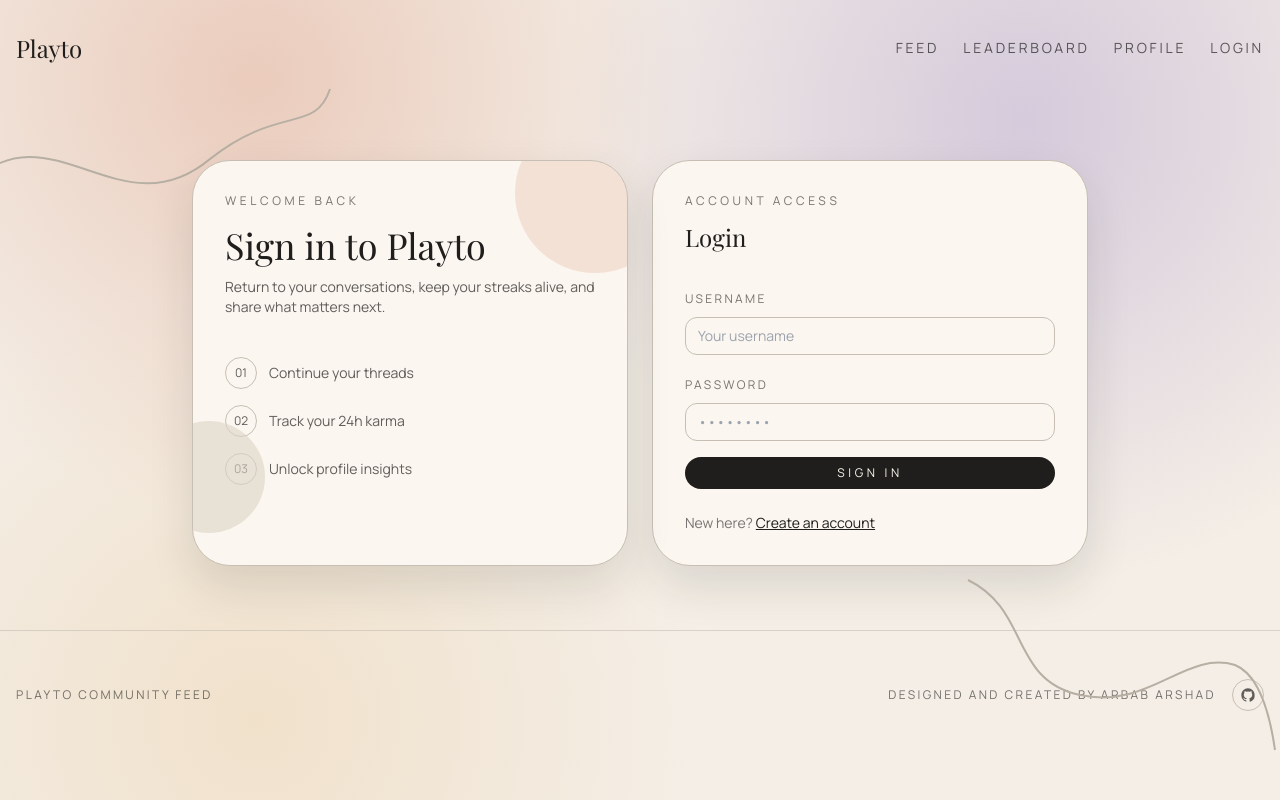
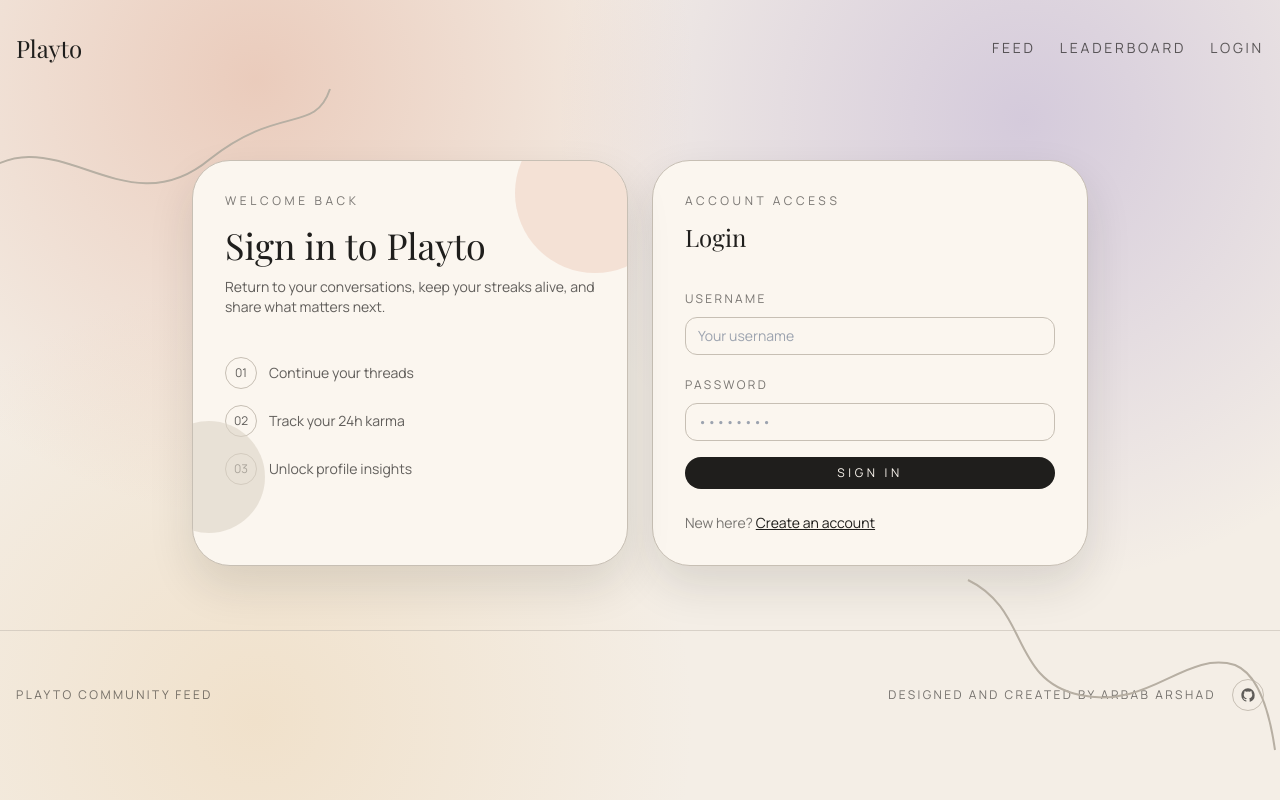
Before and after one commit to Arbab-ofc/Playto, a React (Vite) app in the folder frontend/: page /login in a window 1280 px wide. Built offline with nearby package versions, Linux system fonts and the light colour scheme; no server answers.

Commit message:
fix: hide profile link when logged out

```diff
--- a/frontend/src/components/layout/Header.jsx
+++ b/frontend/src/components/layout/Header.jsx
@@ -17,7 +17,9 @@ export const Header = () => {
           <div className="hidden lg:flex items-center space-x-6 text-sm uppercase tracking-[0.2em] text-ink/70">
             <a href="/" className="hover:text-ink transition-colors">Feed</a>
             <a href="/#leaderboard" className="hover:text-ink transition-colors">Leaderboard</a>
-            <a href="/profile" className="hover:text-ink transition-colors">Profile</a>
+            {isAuthenticated && (
+              <a href="/profile" className="hover:text-ink transition-colors">Profile</a>
+            )}
             {isAuthenticated ? (
               <button onClick={logout} className="hover:text-ink transition-colors">Logout</button>
             ) : (
@@ -78,9 +80,11 @@ export const Header = () => {
                 <a href="/#leaderboard" className="block hover:text-ink" onClick={() => setIsMenuOpen(false)}>
                   Leaderboard
                 </a>
-                <a href="/profile" className="block hover:text-ink" onClick={() => setIsMenuOpen(false)}>
-                  Profile
-                </a>
+                {isAuthenticated && (
+                  <a href="/profile" className="block hover:text-ink" onClick={() => setIsMenuOpen(false)}>
+                    Profile
+                  </a>
+                )}
                 {isAuthenticated ? (
                   <button
                     className="block hover:text-ink text-left w-full"
```
